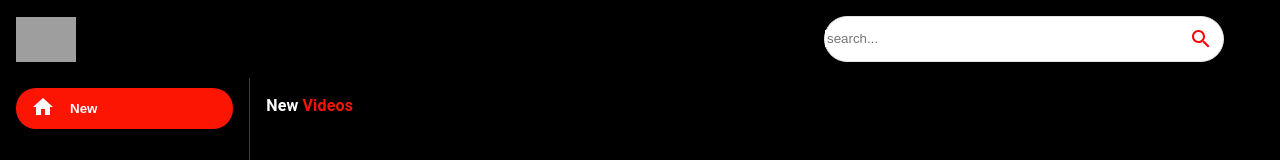
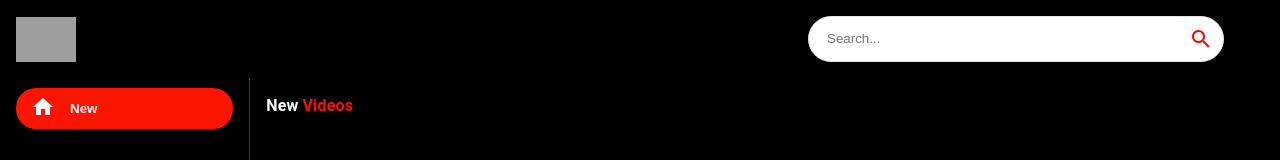
Before and after one commit to pallavi-sahu/ClipStream, a React (Create React App) app: page / in a window 1280 px wide. Shown: the top 160 px of the page. Built offline with nearby package versions, Linux system fonts and the light colour scheme; no server answers; grey boxes are pictures that could not be loaded.

Commit message:
implemented search bar

```diff
--- a/src/Components/SearchBar.jsx
+++ b/src/Components/SearchBar.jsx
@@ -7,35 +7,37 @@ const SearchBar = () => {
 
   const [searchTerm, setSearchTerm] = useState('');
   const navigate = useNavigate();
-  const handlesubmit = (e) =>{
-    console.log('submit')
+
+  const handlesubmit = (e) => {
     e.preventDefault();
 
-    if(searchTerm){
+    if (searchTerm) {
+      navigate(`/search/${searchTerm}`);
 
+      setSearchTerm('');
     }
-  }
+  };
 
   return (
     <Paper
-    component="form"
+      component='form'
       onSubmit={handlesubmit}
       sx={{
-        borderRadius:20,
-        border:'1px solid #e3e3e3',
-        p1:2,
-        boxShadow:'none',
-        mr:{sm:5}
+        borderRadius: 20,
+        border: '1px solid #e3e3e3',
+        pl: 2,
+        boxShadow: 'none',
+        mr: { sm: 5 },
       }}
     >
       <input
         className='search-bar'
-        placeholder='search...'
+        placeholder='Search...'
         value={searchTerm}
-        onChange={(e)=>setSearchTerm(e.target.value)}
+        onChange={(e) => setSearchTerm(e.target.value)}
       />
-     <IconButton type='submit' sx={{p:'10px', color:'red'}}>
-        <Search/>
+      <IconButton type='submit' sx={{ p: '10px', color: 'red' }} aria-label='search'>
+        <Search />
       </IconButton>
     </Paper>
   )
```
Lines whose indentation alone changed are shown as unchanged.
